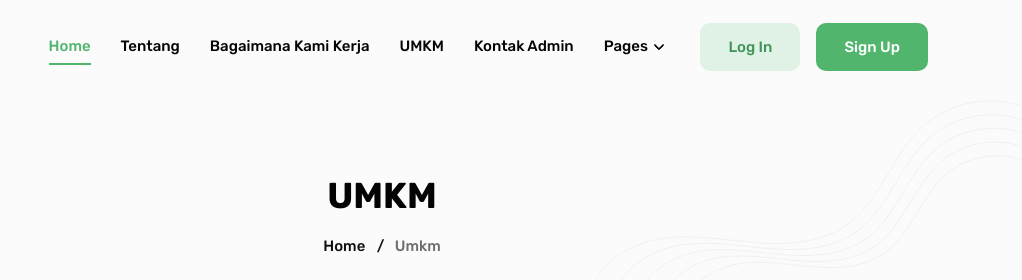
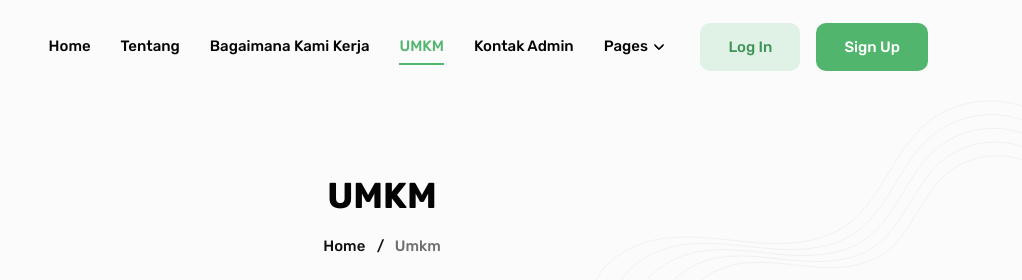
Before and after one commit to ahhzaky/html-landing-page-umkm, a plain HTML site: page list-campaign.html in a window 1280 px wide. Shown: the top 280 px of the page, 258-1280 px from the left. Drawn offline with nearby package versions, Linux system fonts and the light colour scheme.

Commit message:
udpate active lis

```diff
--- a/list-campaign.html
+++ b/list-campaign.html
@@ -42,13 +42,13 @@
 			</button>
 			<div class="collapse navbar-collapse" id="navbarSupportedContent">
 				<ul class="navbar-nav mx-auto mb-2 mb-lg-0">
-					<li class="nav-item active"> <a class="nav-link" href="index.html">Home</a>
+					<li class="nav-item "> <a class="nav-link" href="index.html">Home</a>
 					</li>
 					<li class="nav-item "> <a class="nav-link" href="about.html">Tentang</a>
 					</li>
 					<li class="nav-item "> <a class="nav-link" href="how-it-works.html">Bagaimana Kami Kerja</a>
 					</li>
-					<li class="nav-item "> <a class="nav-link" href="list-campaign.html">UMKM</a>
+					<li class="nav-item active"> <a class="nav-link" href="list-campaign.html">UMKM</a>
 					</li>
 					<li class="nav-item "> <a class="nav-link" href="contact.html">Kontak Admin</a>
 					</li>
```
